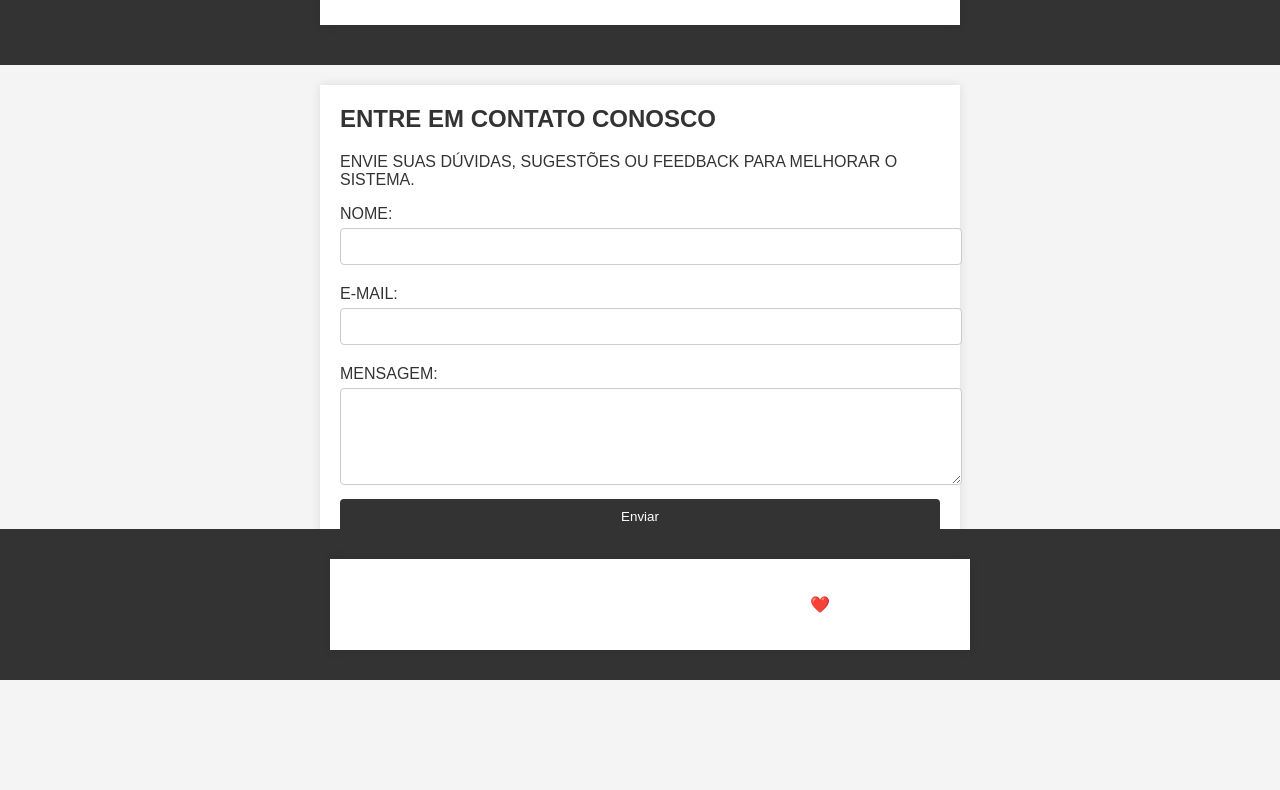
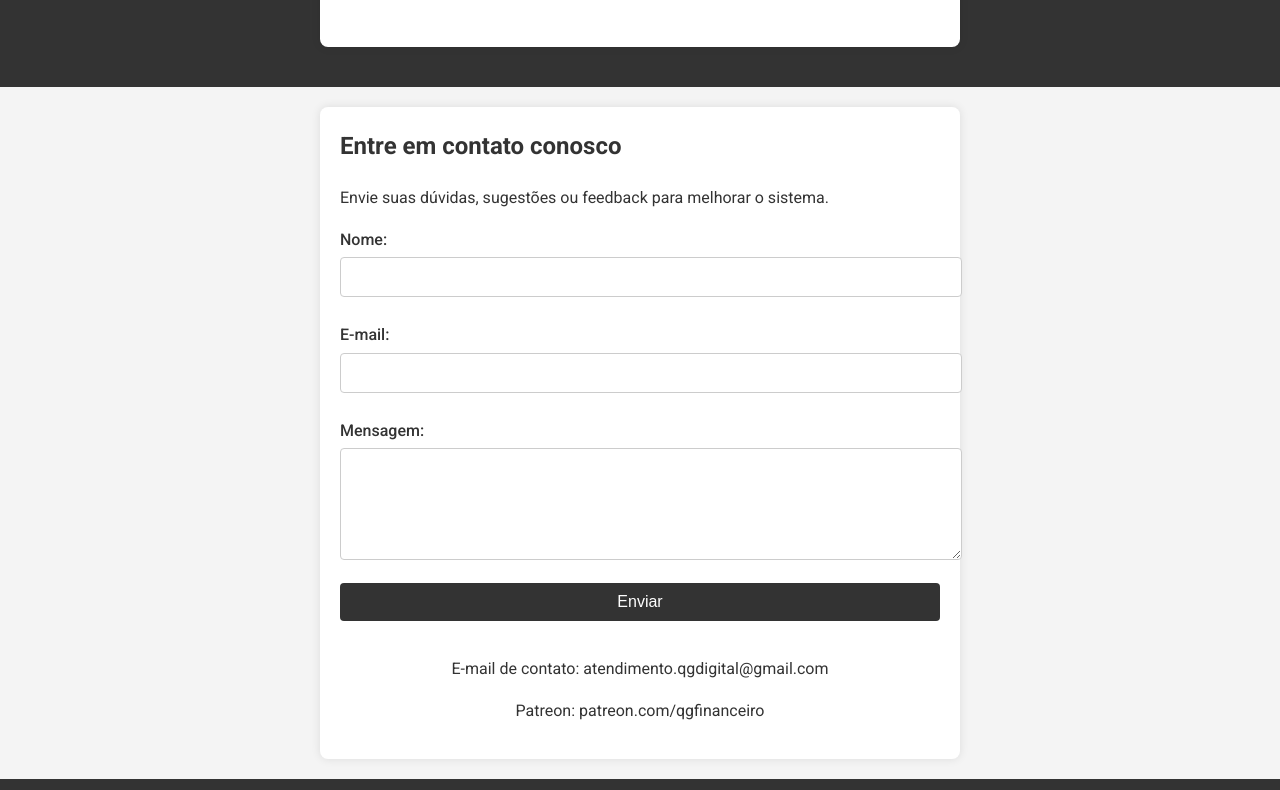
Before and after one commit to GAMERD1/calculodecoletores, a plain HTML site: page contato.html in a window 1280 px wide. Shown: the part 120-910 px from the top of the page. Before the commit the page ends 800 px from the top, so only its background shows below. Drawn offline with Linux system fonts and the light colour scheme.

Commit message:
Update style.css

```diff
--- a/style.css
+++ b/style.css
@@ -1,21 +1,22 @@
 body {
-    font-family: Arial, sans-serif;
+    font-family: 'Roboto', sans-serif;
     background-color: #f4f4f4;
     color: #333;
     margin: 0;
     padding: 0;
-    text-transform: uppercase;
+    line-height: 1.6;
 }
 
 header {
     background-color: #333;
     color: #fff;
-    padding: 20px;
+    padding: 20px 0;
     text-align: center;
 }
 
 header h1 {
     margin: 0;
+    font-size: 2rem;
 }
 
 nav {
@@ -25,7 +26,8 @@ nav {
 nav a {
     color: #fff;
     text-decoration: none;
-    margin: 0 10px;
+    margin: 0 15px;
+    font-weight: 500;
 }
 
 nav a:hover {
@@ -38,23 +40,28 @@ nav a:hover {
     padding: 20px;
     background-color: #fff;
     box-shadow: 0 0 10px rgba(0, 0, 0, 0.1);
+    border-radius: 8px;
 }
 
 h2 {
     margin-top: 0;
+    font-size: 1.5rem;
+    color: #333;
 }
 
 label {
     display: block;
     margin: 10px 0 5px;
+    font-weight: 500;
 }
 
 input, select, textarea, button {
     width: 100%;
     padding: 10px;
-    margin-bottom: 10px;
+    margin-bottom: 15px;
     border: 1px solid #ccc;
     border-radius: 4px;
+    font-size: 1rem;
 }
 
 button {
@@ -62,6 +69,7 @@ button {
     color: #fff;
     border: none;
     cursor: pointer;
+    font-weight: 500;
 }
 
 button:hover {
@@ -70,11 +78,28 @@ button:hover {
 
 .radio-group label {
     display: inline-block;
-    margin-right: 10px;
+    margin-right: 15px;
+}
+
+.info {
+    font-size: 0.9rem;
+    color: #666;
+    text-align: center;
+    margin-bottom: 20px;
 }
 
 .info-contato {
     margin-top: 20px;
+    text-align: center;
+}
+
+.info-contato a {
+    color: #333;
+    text-decoration: none;
+}
+
+.info-contato a:hover {
+    text-decoration: underline;
 }
 
 footer {
@@ -82,7 +107,11 @@ footer {
     padding: 10px;
     background-color: #333;
     color: #fff;
-    position: fixed;
-    bottom: 0;
-    width: 100%;
+    margin-top: 20px;
 }
+
+.creditos {
+    font-size: 0.8rem;
+    margin: 0;
+    color: #fff;
+}
```
